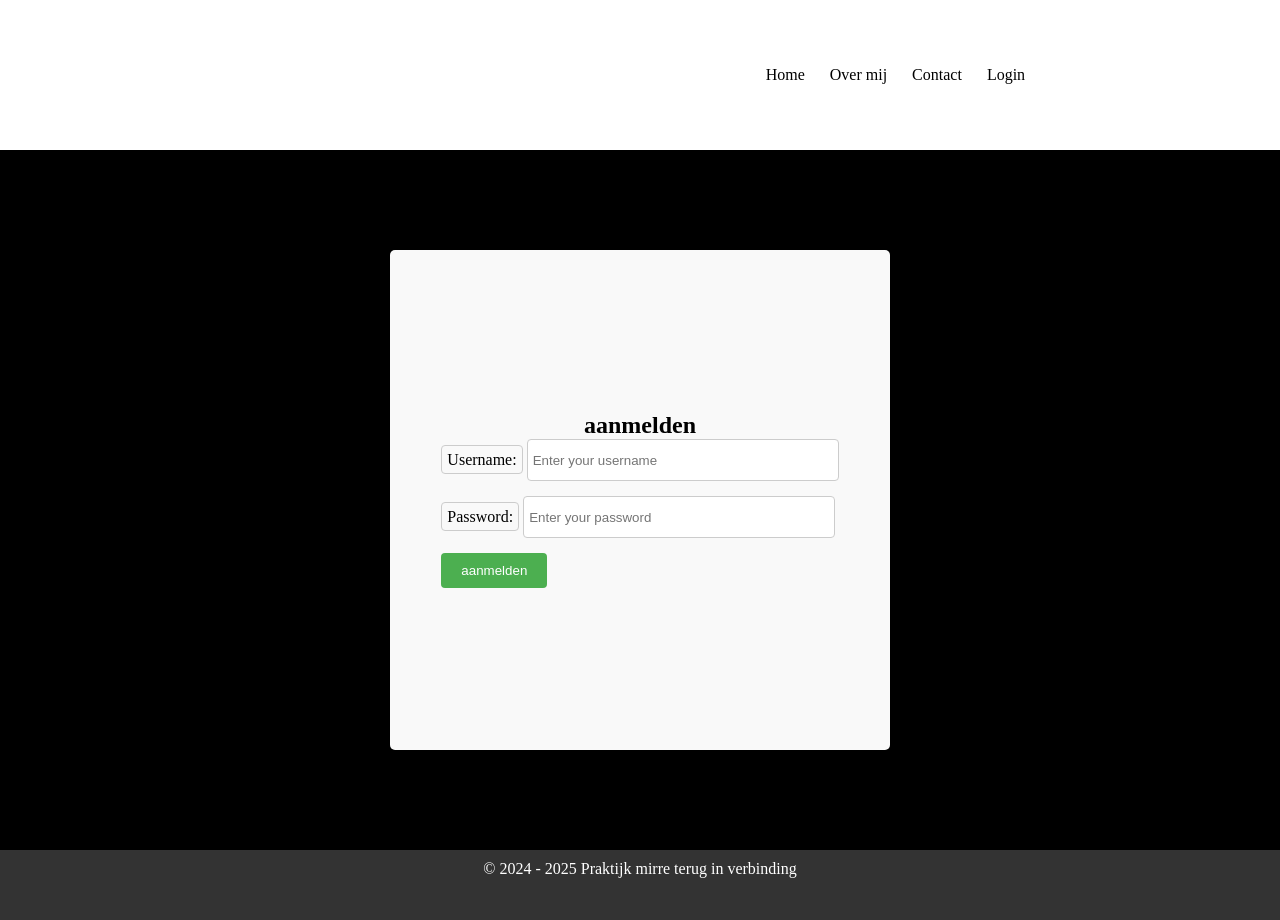
After one commit to basspies/5.2.cms, a PHP site: page /aanmelden.php in a window 1280 px wide. The commit adds this page. Run offline with PHP 8.4, Linux system fonts and the light colour scheme.

Commit message:
inlog pagina

```diff
--- /dev/null
+++ b/aanmelden.php
@@ -0,0 +1,19 @@
+<?php include 'includes/header.php';?>
+
+<div class="login">
+<div class="login-container">
+    <h2>aanmelden</h2>
+    <form action="index.php" method="post">
+        <label for="username" class="gegevens">Username:</label>
+        <input type="text" id="username" name="username" placeholder="Enter your username" required class="gegevens_invoer"><br>
+
+        <label for="password" class="gegevens">Password:</label>
+        <input type="password" id="password" name="password" placeholder="Enter your password" required class="gegevens_invoer"><br>
+
+        <button type="submit" class="aanmelden_button">aanmelden</button>
+    </form>
+
+</div>
+</div>
+
+<?php include 'includes/footer.php';?>
--- a/css/style.css
+++ b/css/style.css
@@ -7,9 +7,16 @@
     --border-radius: 4px;
     --box-shadow: 0 2px 4px rgba(0, 0, 0, 0.1);
     } */
+*{
+  margin: 0;
+  padding: 0;
+}
+
     body{
     background-color: black;
 }
+
+/* begin header */
 .header-container {
     width: 100%;
     height: 150px;
@@ -45,34 +52,40 @@ body{
   a {
     text-decoration: none;
   }
+  /* einde header */
 
+  /* begin footer */
+  .footer{
+    background-color: #333;
+    color: white;
+    text-align: center;
+    padding: 10px 0;
+    position: relative;
+    bottom: 0;
+    width: 100%;
+    height: 50px;}
+  /* einde footer */
+
+  /* begin slideshow */
   .mySlides-fade {
     display: none;
     width: 100%;
-    height: 400px;
+    height: 100%;
     object-fit: cover;
-    box-shadow: 0 4px 8px rgba(0, 0, 0, 0.1);
     animation: fadeIn 1s;
-    margin-bottom: 20px;
-    margin-top: 20px;
     background-color: #ddd;
     background-size: cover;
     background-position: center;
-    background-repeat: no-repeat;
     position: relative;
-    overflow: hidden;
     transition: opacity 1s ease-in-out;
     opacity: 0;
     animation: fadeIn 1s forwards;
-
-
 }
 
 .slideshow-container {
   position: relative;
   max-width: 100%;
   margin: auto;
-  overflow: hidden;
 }
 
 
@@ -82,8 +95,6 @@ a {
 
 .caption {
   color: #f2f2f2;
-  font-size: 18px;
-  padding: 8px 12px;
   position: absolute;
   bottom: 10px;
   width: 100%;
@@ -96,16 +107,11 @@ a {
   position: absolute;
   top: 50%;
   width: auto;
-  padding: 16px;
   color: white;
   font-weight: bold;
   font-size: 24px;
   transition: 0.3s;
   user-select: none;
-}
-
-.prev:hover, .next:hover {
-  background-color: rgba(0,0,0,0.5);
 }
 
 .prev {
@@ -115,25 +121,7 @@ a {
   right: 0;
 }
 
-/* Bolletjes */
-.dots {
-  text-align: center;
-  margin-top: 15px;
-}
 
-.dot {
-  cursor: pointer;
-  height: 15px;
-  width: 15px;
-  margin: 0 3px;
-  background-color: #bbb;
-  display: inline-block;
-  transition: background-color 0.3s;
-}
-
-.active, .dot:hover {
-  background-color: #717171;
-}
 
 /* Fade animatie */
 .fade {
@@ -145,3 +133,93 @@ a {
   from {opacity: 0.4}
   to {opacity: 1}
 }
+
+.lijn{
+  height: 25px;
+  width: 100%;
+  background-color: green;
+}
+.container_homepage{
+  width: 100%;
+  height: 800px;
+  flex-direction: row;
+  display: flex;
+}
+
+.tekst_homepage{
+  background-color: white;
+  color: #ddd;
+  height: 100%;
+  width: 50%;
+}
+
+.image_homepage{
+  background-color: orange;
+  color: #ddd;
+  height: 100%;
+  width: 50%;
+}
+
+.image_homepage img{
+  min-width: 100%;
+  min-height: 100%;
+  position: relative;
+}
+
+/* begin login systeem */
+  .login-container{
+    width: 500px;
+    height: 500px;
+    margin-top: 100px;
+    margin-bottom: 100px;
+    display: flex;
+    justify-content: center;
+    align-items: center;
+    flex-direction: column;
+    border-radius: 5px;
+    background-color: #f9f9f9;
+    color: black;
+  }
+
+  .login {
+    display: flex;
+    justify-content: center;
+    align-items: center;
+  }
+
+  .aanmelden_button{
+    background-color: #4CAF50;
+    color: white;
+    padding: 10px 20px;
+    border: none;
+    border-radius: 4px;
+    cursor: pointer;
+  }
+
+   .aanmelden_button button{
+    background-color: #4CAF50;
+    color: white;
+    padding: 10px 20px;
+    border: none;
+    border-radius: 4px;
+    cursor: pointer;
+  }
+
+  .gegevens{
+    margin-bottom: 15px;
+    width: 300px;
+    height: 30px;
+    padding: 5px;
+    border: 1px solid #ccc;
+    border-radius: 4px;
+  }
+
+  .gegevens_invoer{
+    margin-bottom: 15px;
+    width: 300px;
+    height: 30px;
+    padding: 5px;
+    border: 1px solid #ccc;
+    border-radius: 4px;
+  }
+/* einde login systeem */
--- a/includes/footer.php
+++ b/includes/footer.php
@@ -1,2 +1,6 @@
+<footer class="footer">
+    <p>&copy; 2024 - 2025 Praktijk mirre terug in verbinding</p>
+</footer>
+
 </body>
 </html>
--- a/includes/header.php
+++ b/includes/header.php
@@ -16,9 +16,11 @@
         <nav>
             <ul class="header-links">
                 <li><a href="index.php">Home</a></li>
-                <li><a href="about.php">About</a></li>
+                <li><a href="about.php">Over mij</a></li>
                 <li><a href="contact.php">Contact</a></li>
+                <li><a href="login.php">Login</a></li>
             </ul>
         </nav>
 
     </div>
+</header>
```
Also changed, not shown: includes/connect.php (added, +14 -0 lines), index.php (+21 -1 lines), login.php (added, +20 -0 lines), 1 other file. Lines whose indentation alone changed are shown as unchanged.
